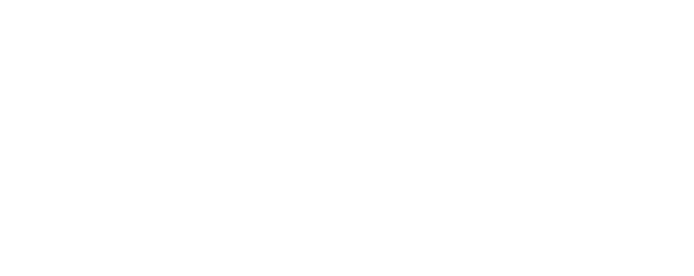
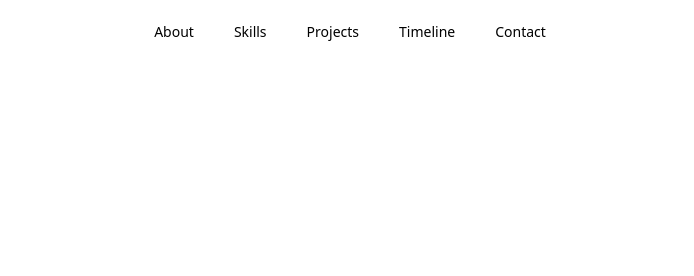
Before and after one commit to AlexEales/alex-eales.com, an Astro site: page / in a window 1280 px wide. Shown: the top 276 px of the page, without its empty margins (290-984 px from the left). Built offline with nearby package versions, Linux system fonts and the light colour scheme; Astro itself is replaced by a stand-in of ours.

Commit message:
Navbar (#1)
* Added basic initial navbar

* Renamed navbar and split out into sub components

Co-authored-by: Alex Eales <dev@alex-eales.com>

```diff
--- a/astro.config.mjs
+++ b/astro.config.mjs
@@ -4,6 +4,9 @@ import { defineConfig } from 'astro/config';
 import tailwind from "@astrojs/tailwind";
 
 // https://astro.build/config
+import svelte from "@astrojs/svelte";
+
+// https://astro.build/config
 export default defineConfig({
-  integrations: [tailwind()]
+  integrations: [tailwind(), svelte()]
 });
--- a/package.json
+++ b/package.json
@@ -11,8 +11,10 @@
     "astro": "astro"
   },
   "dependencies": {
+    "@astrojs/svelte": "^1.0.2",
     "@astrojs/tailwind": "^2.1.2",
     "astro": "^1.6.0",
+    "svelte": "^3.46.4",
     "tailwindcss": "^3.0.24"
   }
 }
--- /dev/null
+++ b/src/components/Navbar.astro
@@ -0,0 +1,20 @@
+---
+import NavbarItem from "./NavbarItem.astro";
+---
+<nav class="sticky top-0">
+    <div class="mx-auto max-w-7xl px-2 sm:px-6 lg:px-8">
+        <div class="relative flex h-16 items-center justify-center">
+            <div class="inset-y-0 left-0 flex items-center justify-center">
+                <div class="flex flex-1 items-center justify-center">
+                    <div class="flex space-x-4">
+                        <NavbarItem>About</NavbarItem>
+                        <NavbarItem>Skills</NavbarItem>
+                        <NavbarItem>Projects</NavbarItem>
+                        <NavbarItem>Timeline</NavbarItem>
+                        <NavbarItem>Contact</NavbarItem>
+                    </div>
+                </div>
+            </div>
+        </div>
+    </div>
+</nav>
--- /dev/null
+++ b/src/components/NavbarItem.astro
@@ -0,0 +1,7 @@
+<a
+    href="#"
+    class="hover:bg-gray-900 text-black hover:text-white px-3 py-2 rounded-md text-sm font-medium"
+    aria-current="page"
+>
+    <slot />
+</a>
--- a/src/pages/index.astro
+++ b/src/pages/index.astro
@@ -1,3 +1,7 @@
+---
+import Navbar from "../components/navbar.astro";
+---
+<Navbar />
 <div class="flex flex-col items-center justify-center h-screen">
 	<h1 class="font-black text-9xl text-fill-">
 		Alex Eales
```
Also changed, not shown: 1 other file.
